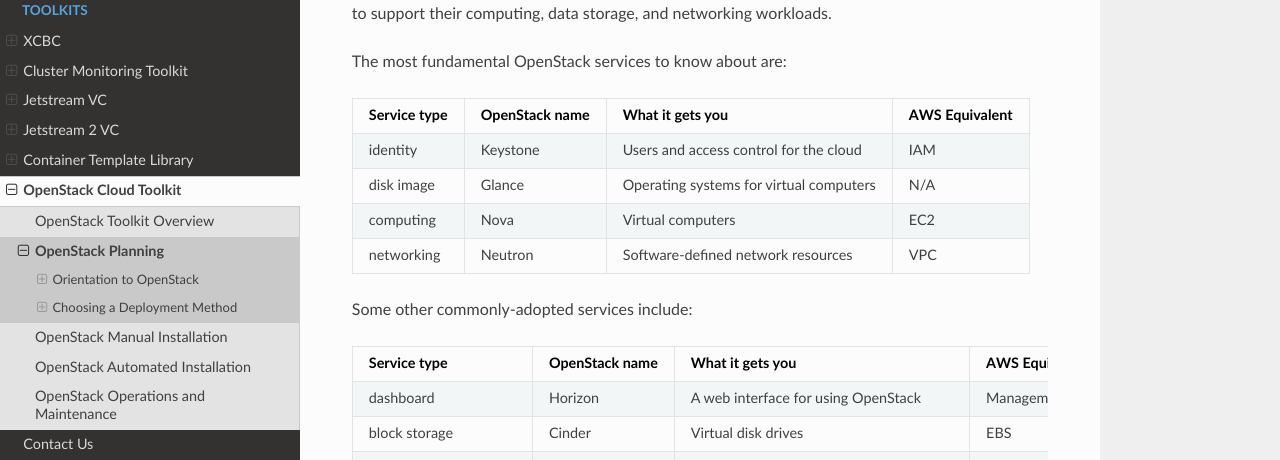
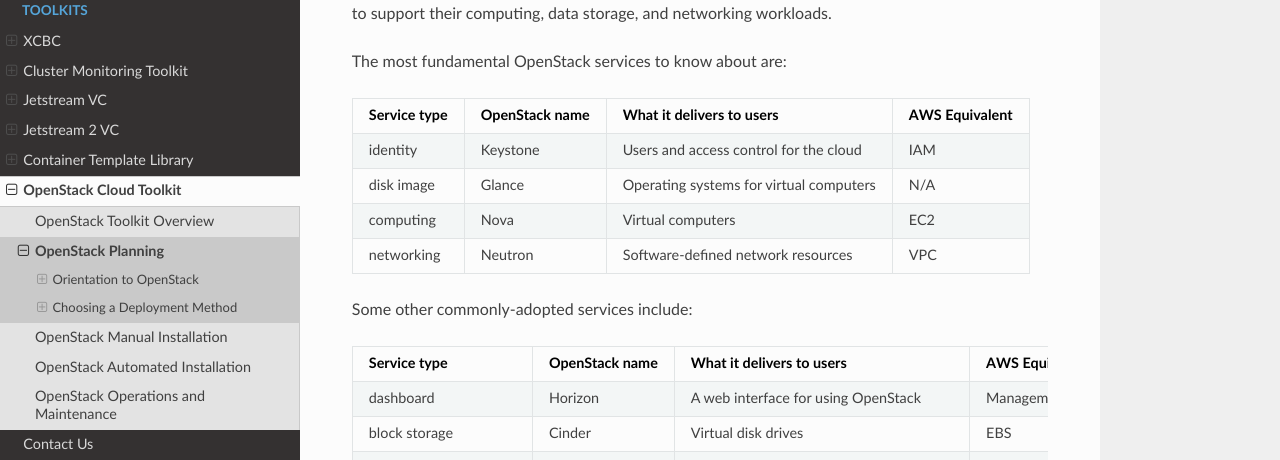
Before and after one commit to access-ci-org/Toolkit-Docs, an MkDocs documentation site: the page built from docs/toolkits/openstack-planning-guide.md, in a window 1280 px wide and 900 px high, scrolled down 435 px. Shown: the part 152-612 px from the top of the window. Built offline with MkDocs 1.6.1, drawn with Linux system fonts in a browser that asks for light colours; nearby versions of some CDN libraries; old or Windows-style settings are respelled for this version of MkDocs.

Commit message:
wording tweak

```diff
--- a/docs/toolkits/openstack-planning-guide.md
+++ b/docs/toolkits/openstack-planning-guide.md
@@ -8,7 +8,7 @@ OpenStack is a set of inter-operable services that, when combined, deliver a com
 
 The most fundamental OpenStack services to know about are:
 
-| Service type | OpenStack name | What it gets you                        | AWS Equivalent |
+| Service type | OpenStack name | What it delivers to users               | AWS Equivalent |
 |--------------|----------------|-----------------------------------------|----------------|
 | identity     | Keystone       | Users and access control for the cloud  | IAM            |
 | disk image   | Glance         | Operating systems for virtual computers | N/A            |
@@ -17,7 +17,7 @@ The most fundamental OpenStack services to know about are:
 
 Some other commonly-adopted services include:
 
-| Service type            | OpenStack name | What it gets you                        | AWS Equivalent     |
+| Service type            | OpenStack name | What it delivers to users               | AWS Equivalent     |
 |-------------------------|----------------|-----------------------------------------|--------------------|
 | dashboard               | Horizon        | A web interface for using OpenStack     | Management Console |
 | block storage           | Cinder         | Virtual disk drives                     | EBS                |
```
